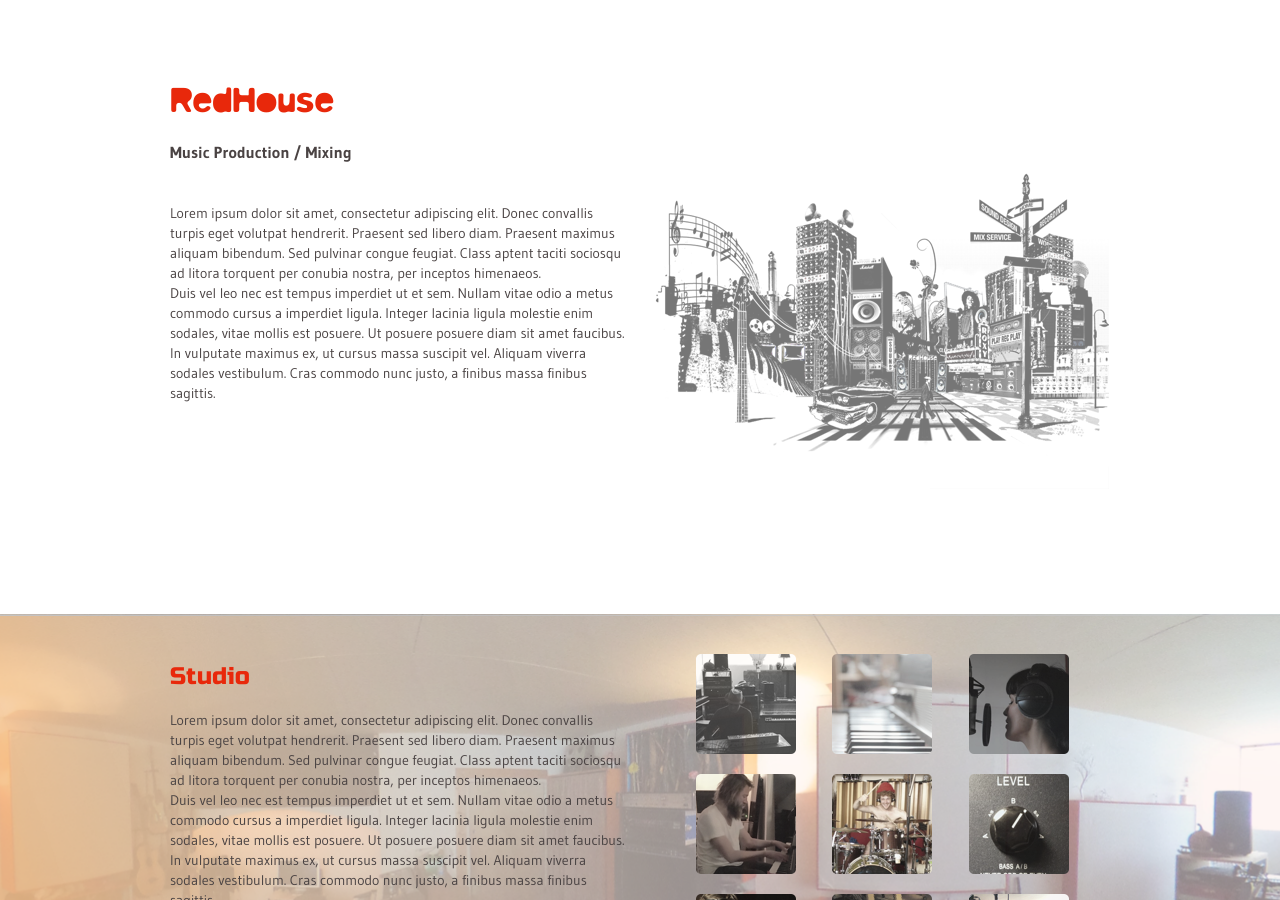
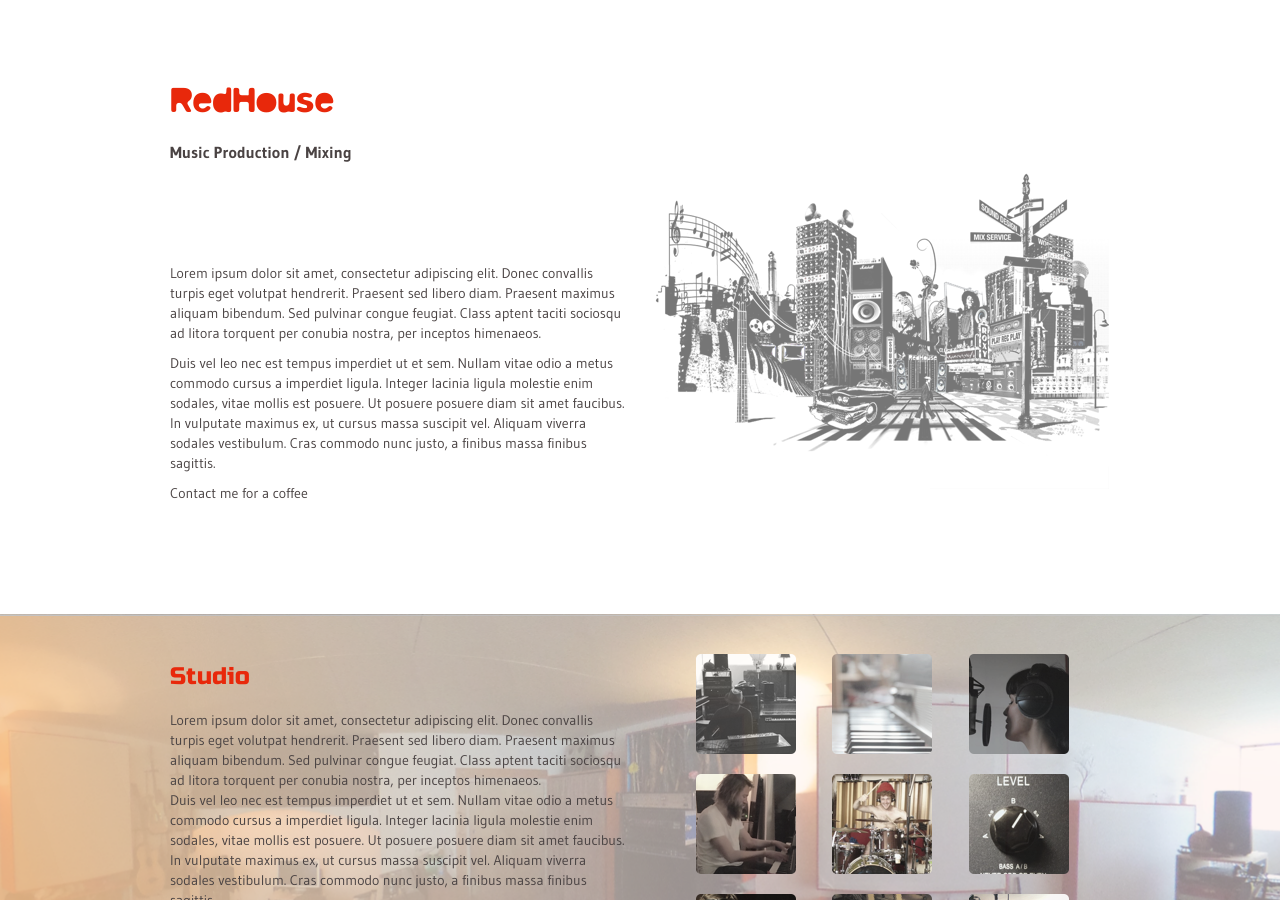
Before and after one commit to redhousestudio/redhousestudio.github.io, a Jekyll site: the page built from index.html, in a window 1280 px wide and 900 px high. Built offline with Jekyll 4.4.1, drawn with Linux system fonts in a browser that asks for light colours; nearby versions of some CDN libraries.

Commit message:
layot tweaks

```diff
--- a/index.html
+++ b/index.html
@@ -21,8 +21,11 @@ project_thumbnails:
   - img: studio-image09-thumb.png
     project_name:
 about_text: >
-  <p>Lorem ipsum dolor sit amet, consectetur adipiscing elit. Donec convallis turpis eget volutpat hendrerit. Praesent sed libero diam. Praesent maximus aliquam bibendum. Sed pulvinar congue feugiat. Class aptent taciti sociosqu ad litora torquent per conubia nostra, per inceptos himenaeos.<br />
-  Duis vel leo nec est tempus imperdiet ut et sem. Nullam vitae odio a metus commodo cursus a imperdiet ligula. Integer lacinia ligula molestie enim sodales, vitae mollis est posuere. Ut posuere posuere diam sit amet faucibus. In vulputate maximus ex, ut cursus massa suscipit vel. Aliquam viverra sodales vestibulum. Cras commodo nunc justo, a finibus massa finibus sagittis.</p>
+  <p>&nbsp;</p>
+  <p>&nbsp;</p>
+  <p>Lorem ipsum dolor sit amet, consectetur adipiscing elit. Donec convallis turpis eget volutpat hendrerit. Praesent sed libero diam. Praesent maximus aliquam bibendum. Sed pulvinar congue feugiat. Class aptent taciti sociosqu ad litora torquent per conubia nostra, per inceptos himenaeos.</p>
+  <p>Duis vel leo nec est tempus imperdiet ut et sem. Nullam vitae odio a metus commodo cursus a imperdiet ligula. Integer lacinia ligula molestie enim sodales, vitae mollis est posuere. Ut posuere posuere diam sit amet faucibus. In vulputate maximus ex, ut cursus massa suscipit vel. Aliquam viverra sodales vestibulum. Cras commodo nunc justo, a finibus massa finibus sagittis.</p>
+  <p>Contact me for a coffee</p>
 studio_section_text: >
   <p>Lorem ipsum dolor sit amet, consectetur adipiscing elit. Donec convallis turpis eget volutpat hendrerit. Praesent sed libero diam. Praesent maximus aliquam bibendum. Sed pulvinar congue feugiat. Class aptent taciti sociosqu ad litora torquent per conubia nostra, per inceptos himenaeos.<br />
   Duis vel leo nec est tempus imperdiet ut et sem. Nullam vitae odio a metus commodo cursus a imperdiet ligula. Integer lacinia ligula molestie enim sodales, vitae mollis est posuere. Ut posuere posuere diam sit amet faucibus. In vulputate maximus ex, ut cursus massa suscipit vel. Aliquam viverra sodales vestibulum. Cras commodo nunc justo, a finibus massa finibus sagittis.</p>
```
Also changed, not shown: discography.md (+1 -0 lines).
